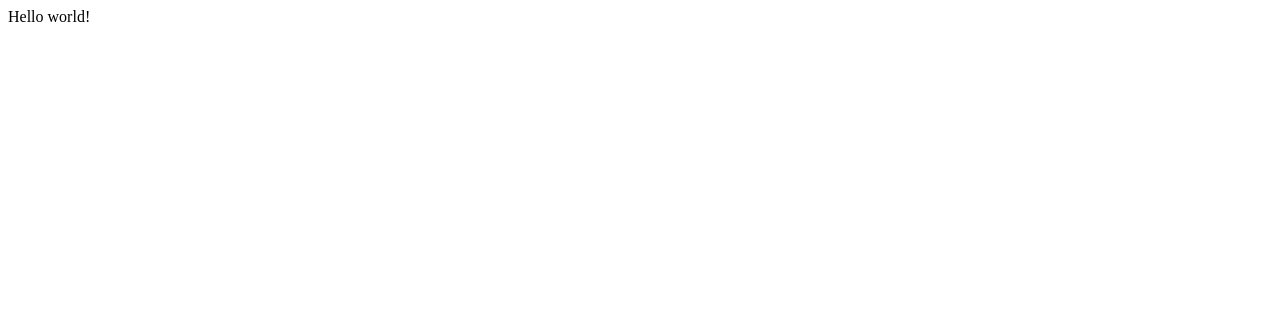
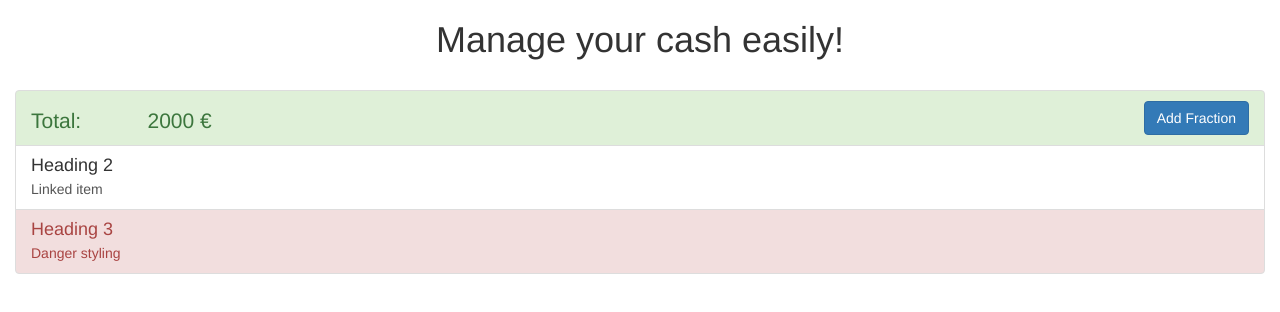
Before and after one commit to aelittaezugbaya/my-cash, a React app: page / in a window 1280 px wide. Built offline with nearby package versions, Linux system fonts and the light colour scheme.

Commit message:
created total item

```diff
--- a/frontend/components/App.js
+++ b/frontend/components/App.js
@@ -1,14 +1,12 @@
 import React from 'react';
-
+import MainView from './MainView'
 
 
 export default class App extends React.Component {
 
   render (){
     return(
-      <div>
-        Hello world!
-      </div>
+      <MainView/>
     );
 
   }
--- /dev/null
+++ b/frontend/components/Header.js
@@ -0,0 +1,11 @@
+import React from 'react';
+
+export default class Header extends React.Component{
+  render() {
+    return (
+      <div className="text-center header">
+        <h1>{this.props.children}</h1>
+      </div>
+    )
+  }
+};
--- /dev/null
+++ b/frontend/components/MainListItem.js
@@ -0,0 +1,33 @@
+import React from 'react';
+import {ListGroupItem,Button} from 'react-bootstrap';
+
+
+export default class MainListItem extends React.Component {
+  constructor(props){
+    super(props);
+    this.state={
+      money:2000,
+    }
+  }
+
+  render(){
+    let {money}=this.state;
+    return(
+      <ListGroupItem bsStyle="success">
+        <div className="row-fluid">
+          <div className="col-md-1 col-sm-9 col-xs-7 main-heading">
+            <strong><h4 className="total">{`Total:`}</h4></strong>
+          </div>
+          <div className="col-md-8">
+            <h4 className="total">{`${money} €`}</h4>
+          </div>
+          <div className="text-right">
+            <Button bsStyle="primary">Add Fraction</Button>
+          </div>
+
+        </div>
+      </ListGroupItem>
+    );
+
+  }
+}
--- /dev/null
+++ b/frontend/components/MainView.js
@@ -0,0 +1,22 @@
+import React from 'react';
+import {ListGroup,ListGroupItem} from 'react-bootstrap';
+import MainListItem from './MainListItem';
+import Header from './Header'
+
+
+
+export default class App extends React.Component {
+  co
+  render(){
+    return(
+      <div className="container-fluid">
+        <Header>Manage your cash easily!</Header>
+        <ListGroup>
+          <MainListItem/>
+          <ListGroupItem header="Heading 2" href="#">Linked item</ListGroupItem>
+          <ListGroupItem header="Heading 3" bsStyle="danger">Danger styling</ListGroupItem>
+        </ListGroup>
+      </div>
+    );
+  }
+}
--- a/frontend/index.css
+++ b/frontend/index.css
@@ -0,0 +1,11 @@
+.total{
+    font-size: 21px;
+    margin-top: 8px;
+}
+.main-heading{
+    padding-left: 0px;
+}
+
+.header{
+    padding-bottom: 20px;
+}
--- a/frontend/template.html
+++ b/frontend/template.html
@@ -4,6 +4,7 @@
     <meta charset="UTF-8">
     <title><%= htmlWebpackPlugin.options.title %></title>
     <meta name="viewport" content="width=device-width, initial-scale=1">
+    <link rel="stylesheet" href="https://maxcdn.bootstrapcdn.com/bootstrap/latest/css/bootstrap.min.css">
 </head>
 <body>
     <div id="root"></div>
```
Also changed, not shown: frontend/components/Item.js (added, +19 -0 lines).
